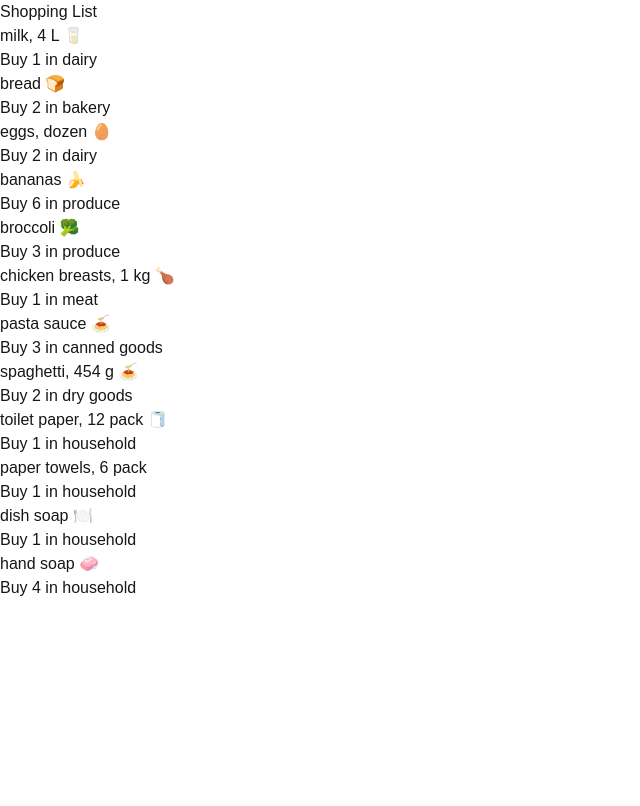
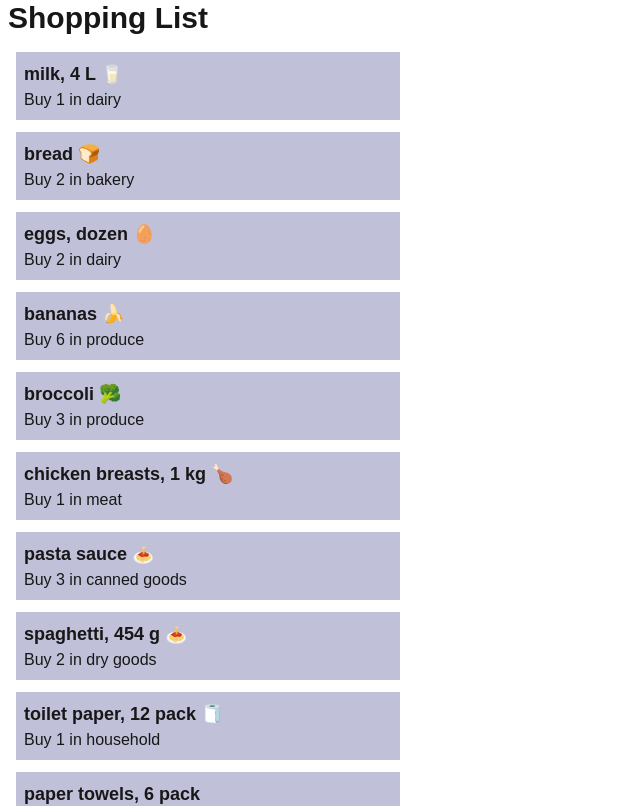
Before and after one commit to SAITjrao/cprg306-assignments, a Next.js app: page /week-3 in a window 1280 px wide. Shown: the top 806 px of the page, without its empty margins (0-640 px from the left). Built offline with nearby package versions, Linux system fonts and the light colour scheme.

Commit message:
add tailwind css styling to itemlist

```diff
--- a/app/page.js
+++ b/app/page.js
@@ -4,7 +4,7 @@ export default function Home(){
   return (
     <main>
       <h1>CPRG 306: Web Development 2 - Assignments</h1>
-      <Link href="week-2">Week 2</Link>
+      <Link href="week-2">Week 2</Link><br />
       <Link href="week-3">Week 3</Link>
     </main>
   );
--- a/app/week-3/item.js
+++ b/app/week-3/item.js
@@ -1,7 +1,8 @@
 export default function Item(props){
     return(
-        <li>
-            {props.name} <br/> Buy {props.quantity} in {props.category}
+        <li className="ml-2 mb-3 p-2 bg-indigo-900 bg-opacity-30 w-96">
+            <p className="text-lg font-semibold">{props.name}</p>
+            Buy {props.quantity} in {props.category}
         </li>
     )
 }
--- a/app/week-3/page.js
+++ b/app/week-3/page.js
@@ -2,8 +2,8 @@ import ItemList from "./item-list"
 
 export default function Page(){
     return(
-        <main>
-            <h1>Shopping List</h1>
+        <main className="ml-2">
+            <h1 className="text-3xl font-bold mb-4">Shopping List</h1>
             <ItemList />
         </main>
     )
```
